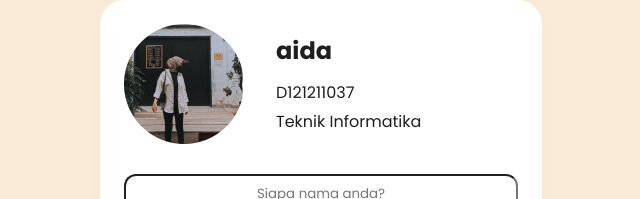
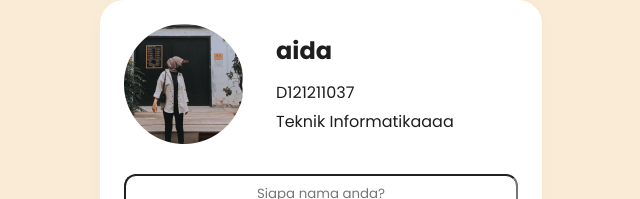
Before and after one commit to aidahdzfs/input-field, a Next.js app: page / in a window 1280 px wide. Shown: the part 294-493 px from the top of the page, without its empty margins (319-959 px from the left). Built offline with nearby package versions, Linux system fonts and the light colour scheme.

Commit message:
ganti bio

```diff
--- a/src/app/page.js
+++ b/src/app/page.js
@@ -56,7 +56,7 @@ export default function Home() {
             <h1>{nama}</h1>
             <div className="bio-nim">
               <p>D121211037</p>
-              <p>Teknik Informatika</p>
+              <p>Teknik Informatikaaaa</p>
             </div>
           </div>
         </div>
```
